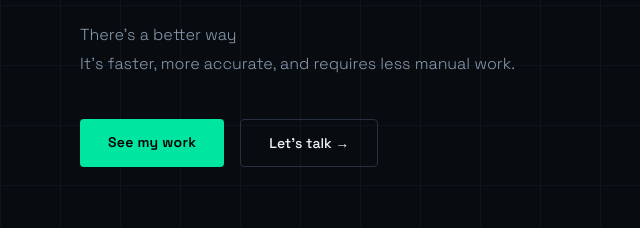
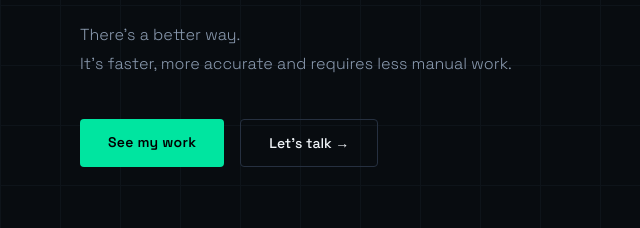
Before and after one commit to ronmwangi/rn-portfolio, a website: page public/index.html in a window 1280 px wide. Shown: the part 415-643 px from the top of the page, 0-640 px from the left. Drawn offline with Linux system fonts and the light colour scheme.

Commit message:
describe what you changed here

```diff
--- a/public/index.html
+++ b/public/index.html
@@ -571,7 +571,7 @@ footer{
           <span class="line2">manually.</span>
         </h1>
         <p class="hero-sub">
-          There's a better way<br>It's faster, more accurate, and requires less manual work.
+          There's a better way.<br>It's faster, more accurate and requires less manual work.
         <div class="hero-actions">
           <a href="#" class="btn-primary" onclick="go('projects');return false">See my work</a>
           <a href="#" class="btn-ghost" onclick="go('contact');return false">Let's talk →</a>
```
